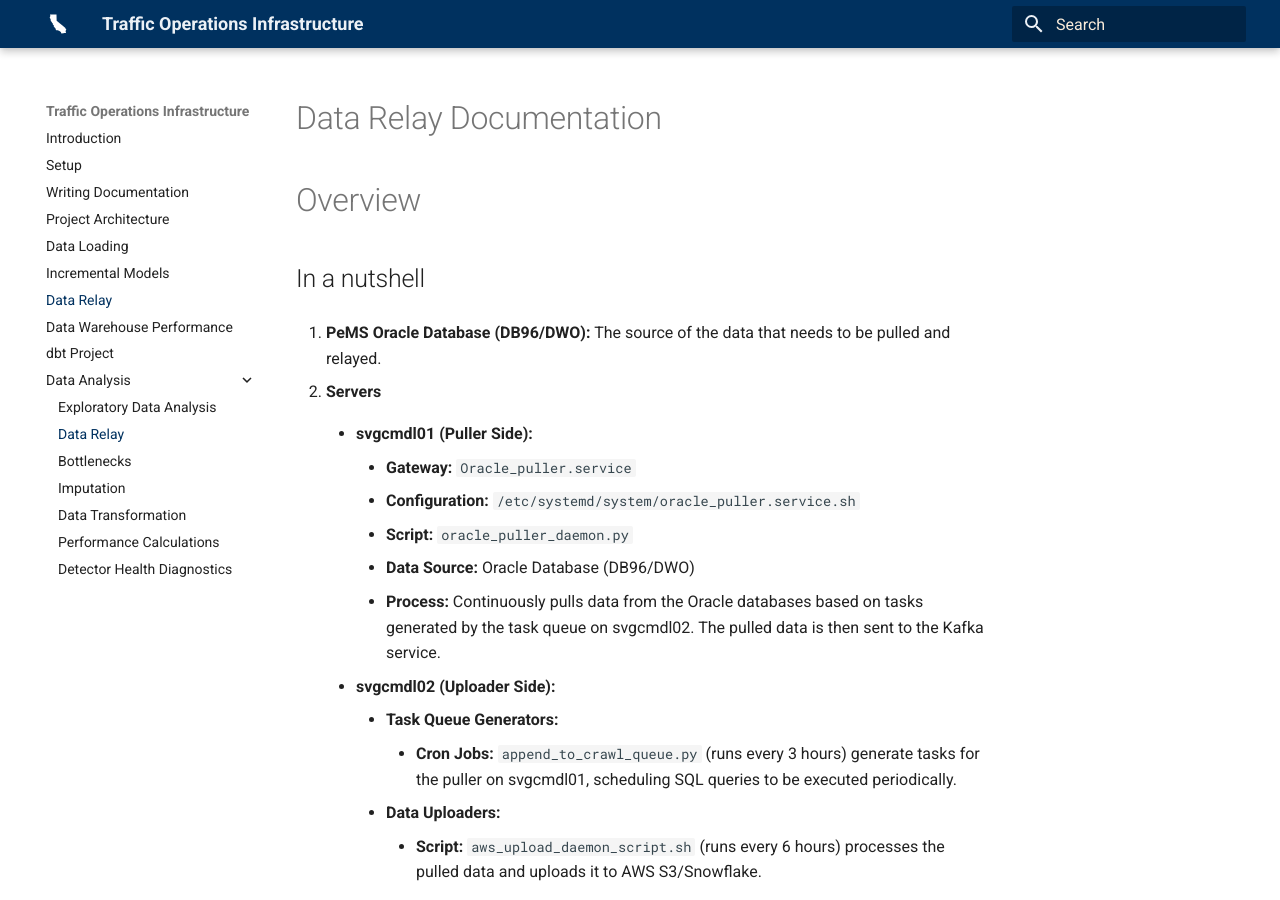
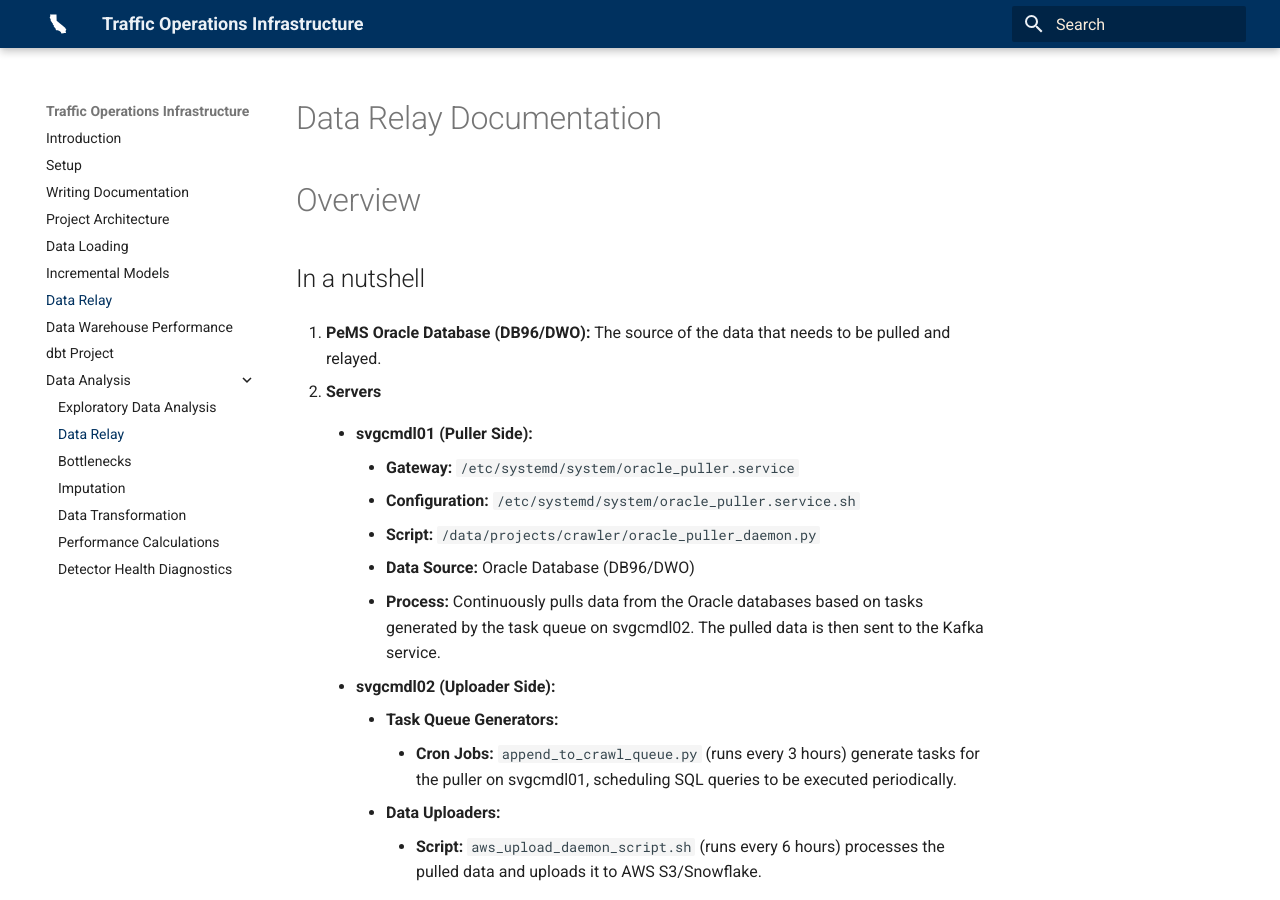
Before and after one commit to cagov/caldata-mdsa-caltrans-pems, an MkDocs documentation site: the page built from docs/data/data-relay.md, in a window 1280 px wide and 900 px high. Built offline with MkDocs 1.6.1 and Material for MkDocs 9.7.7, drawn with Linux system fonts in a browser that asks for light colours.

Commit message:
Update data-relay.md

```diff
--- a/docs/data/data-relay.md
+++ b/docs/data/data-relay.md
@@ -7,9 +7,9 @@
 
 2. **Servers**
     - **svgcmdl01 (Puller Side):**
-        - **Gateway:** `Oracle_puller.service`
+        - **Gateway:** `/etc/systemd/system/oracle_puller.service`
         - **Configuration:** `/etc/systemd/system/oracle_puller.service.sh`
-        - **Script:** `oracle_puller_daemon.py`
+        - **Script:** `/data/projects/crawler/oracle_puller_daemon.py`
         - **Data Source:** Oracle Database (DB96/DWO)
         - **Process:** Continuously pulls data from the Oracle databases based on tasks generated by the task queue on svgcmdl02. The pulled data is then sent to the Kafka service.
 
```
